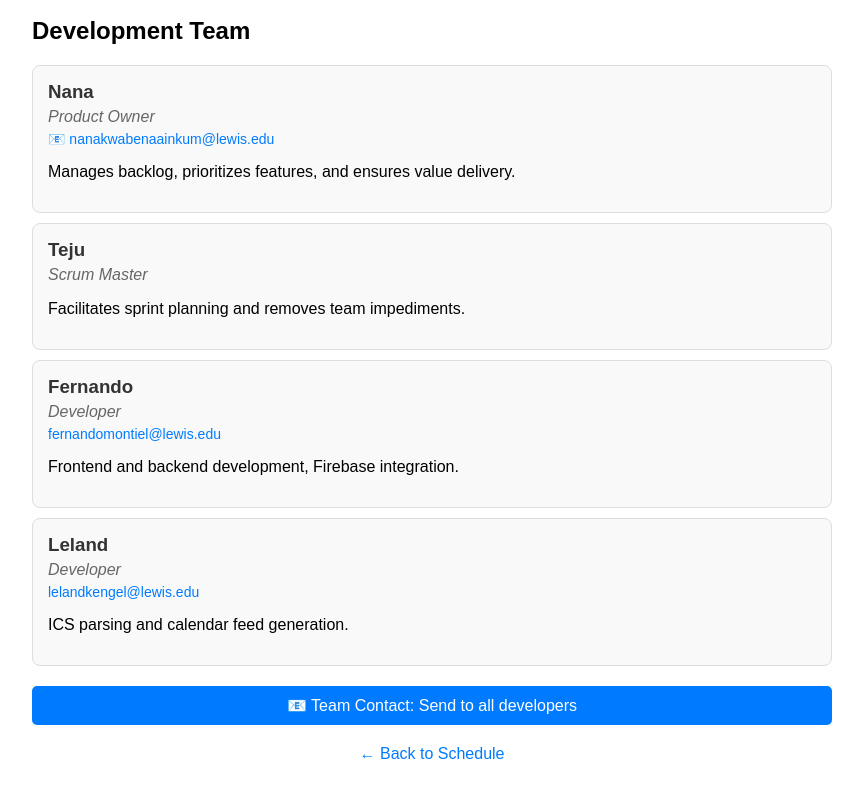
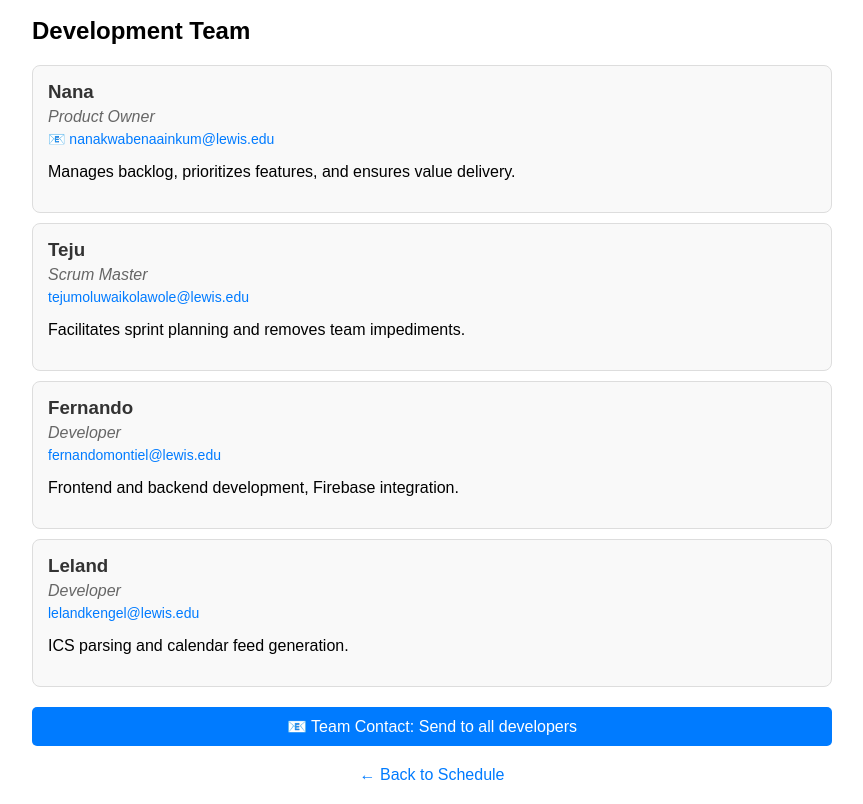
Before and after one commit to FMontiel01/LewisCal, a website: page About Page.html in a window 1280 px wide. Shown: the part 121-925 px from the top of the page, without its empty margins (208-1071 px from the left). Before the commit the page ends 904 px from the top, so only its background shows below. Drawn offline with Linux system fonts and the light colour scheme.

Commit message:
Updated About

```diff
--- a/About Page.html
+++ b/About Page.html
@@ -68,6 +68,7 @@
     <div class="team-member">
         <h3>Teju</h3>
         <div class="role">Scrum Master</div>
+        <div class="email"><a href="mailto:tejumoluwaikolawole@lewis.edu">tejumoluwaikolawole@lewis.edu</a></div>
         <p>Facilitates sprint planning and removes team impediments.</p>
     </div>
 
```
